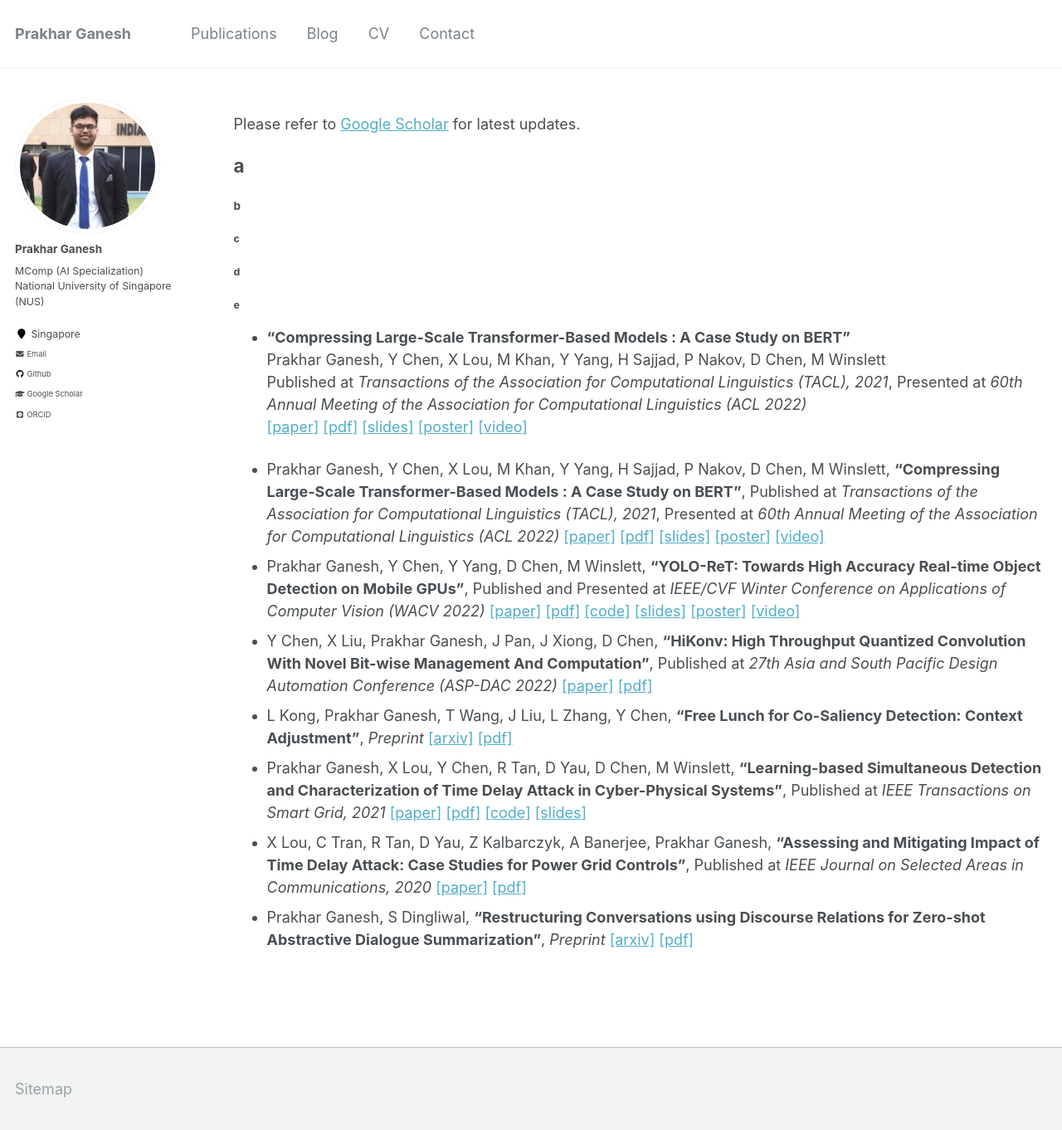
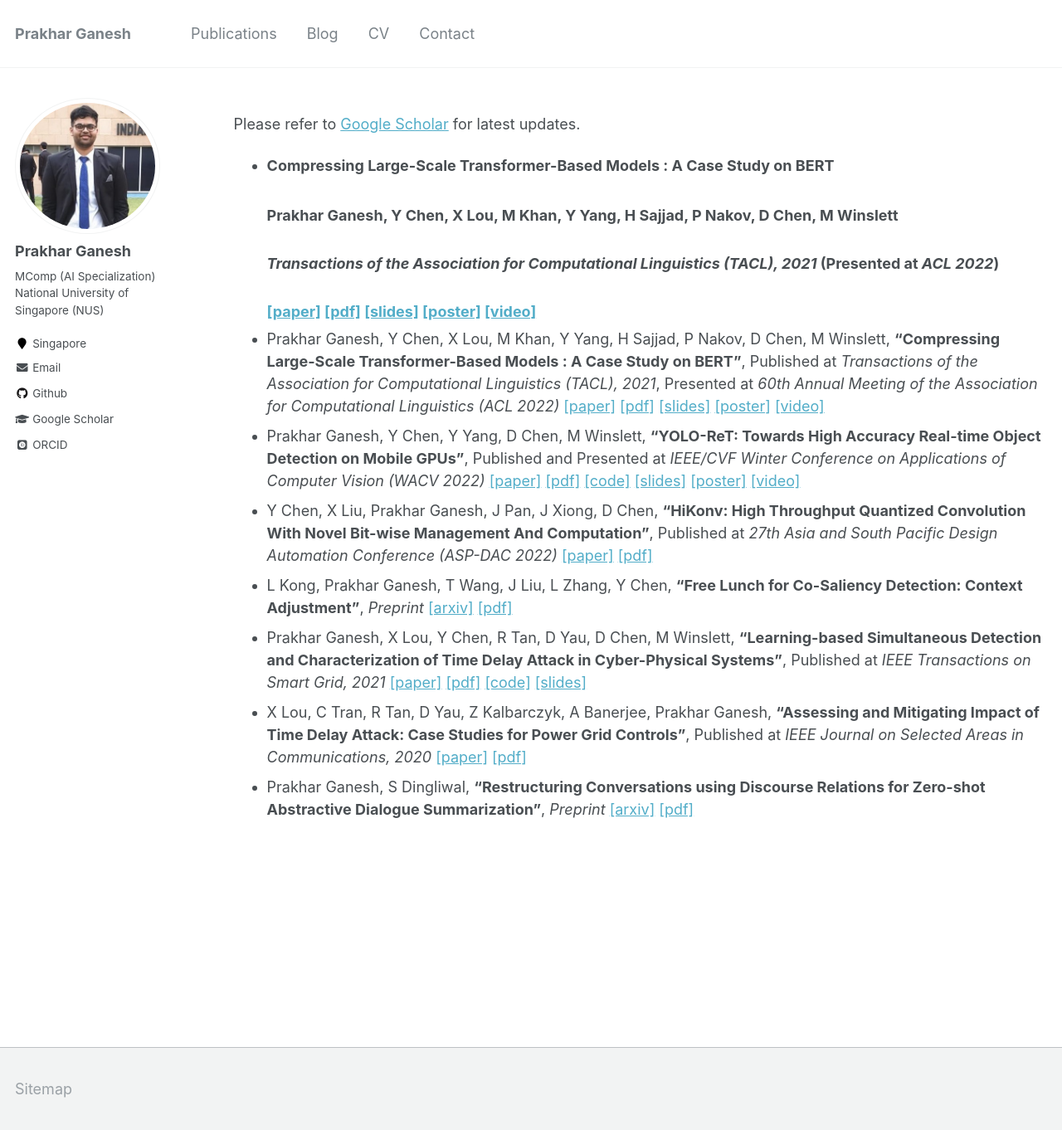
Before and after one commit to prakharg24/prakharg24.github.io, a Jekyll site: the page built from _pages/publications.md, in a window 1280 px wide and 1362 px high. Shown: the whole window at 83% size. Built offline with Jekyll 4.4.1, drawn with Linux system fonts in a browser that asks for light colours; some web fonts are replaced.

Commit message:
pub update

```diff
--- a/_pages/publications.md
+++ b/_pages/publications.md
@@ -7,22 +7,10 @@
 
 Please refer to [Google Scholar](https://scholar.google.co.in/citations?user=Xd5QJoEAAAAJ&hl=en&oi=ao){:target="_blank"} for latest updates.
 
-# a
-
-### b
-
-#### c
-
-##### d
-
-###### e
-
-<!-- <font size="3"> -->
-* **"Compressing Large-Scale Transformer-Based Models : A Case Study on BERT"**
-Prakhar Ganesh, Y Chen, X Lou, M Khan, Y Yang, H Sajjad, P Nakov, D Chen, M Winslett
-Published at _Transactions of the Association for Computational Linguistics (TACL), 2021_, Presented at _60th Annual Meeting of the Association for Computational Linguistics (ACL 2022)_
-[\[paper\]](https://direct.mit.edu/tacl/article/doi/10.1162/tacl_a_00413/107387/Compressing-Large-Scale-Transformer-Based-Models-A){:target="_blank"} [\[pdf\]](http://prakharg24.github.io/files/bert_compression.pdf){:target="_blank"} [\[slides\]](http://prakharg24.github.io/files/bert_compression_slides.pdf){:target="_blank"} [\[poster\]](http://prakharg24.github.io/files/bert_compression_poster.pdf){:target="_blank"} [\[video\]](https://drive.google.com/file/d/1FnrSMjpxDjSQZ85EQQZ4Cpqw33mi-riA/view?usp=sharing){:target="_blank"}
-<!-- </font> -->
+* **Compressing Large-Scale Transformer-Based Models : A Case Study on BERT**
+### Prakhar Ganesh, Y Chen, X Lou, M Khan, Y Yang, H Sajjad, P Nakov, D Chen, M Winslett
+### _Transactions of the Association for Computational Linguistics (TACL), 2021_ (Presented at _ACL 2022_)
+### [\[paper\]](https://direct.mit.edu/tacl/article/doi/10.1162/tacl_a_00413/107387/Compressing-Large-Scale-Transformer-Based-Models-A){:target="_blank"} [\[pdf\]](http://prakharg24.github.io/files/bert_compression.pdf){:target="_blank"} [\[slides\]](http://prakharg24.github.io/files/bert_compression_slides.pdf){:target="_blank"} [\[poster\]](http://prakharg24.github.io/files/bert_compression_poster.pdf){:target="_blank"} [\[video\]](https://drive.google.com/file/d/1FnrSMjpxDjSQZ85EQQZ4Cpqw33mi-riA/view?usp=sharing){:target="_blank"}
 
 * Prakhar Ganesh, Y Chen, X Lou, M Khan, Y Yang, H Sajjad, P Nakov, D Chen, M Winslett, **"Compressing Large-Scale Transformer-Based Models : A Case Study on BERT"**, Published at _Transactions of the Association for Computational Linguistics (TACL), 2021_, Presented at _60th Annual Meeting of the Association for Computational Linguistics (ACL 2022)_
   [\[paper\]](https://direct.mit.edu/tacl/article/doi/10.1162/tacl_a_00413/107387/Compressing-Large-Scale-Transformer-Based-Models-A){:target="_blank"} [\[pdf\]](http://prakharg24.github.io/files/bert_compression.pdf){:target="_blank"} [\[slides\]](http://prakharg24.github.io/files/bert_compression_slides.pdf){:target="_blank"} [\[poster\]](http://prakharg24.github.io/files/bert_compression_poster.pdf){:target="_blank"} [\[video\]](https://drive.google.com/file/d/1FnrSMjpxDjSQZ85EQQZ4Cpqw33mi-riA/view?usp=sharing){:target="_blank"}
--- a/_sass/_variables.scss
+++ b/_sass/_variables.scss
@@ -33,14 +33,14 @@
 $caption-font-family        : $serif;
 
 /* type scale */
-// $type-size-1                : 2.441em;  // ~39.056px
-$type-size-1                : 1.953em;  // ~31.248px
-$type-size-2                : 1.563em;  // ~25.008px
-$type-size-3                : 1.25em;   // ~20px
-$type-size-4                : 1em;      // ~16px
-$type-size-5                : 0.75em;   // ~12px
-$type-size-6                : 0.6875em; // ~11px
-$type-size-7                : 0.625em;  // ~10px
+$type-size-1                : 2.441em;  // ~39.056px
+$type-size-2                : 1.953em;  // ~31.248px
+$type-size-3                : 1.563em;  // ~25.008px
+$type-size-4                : 1.25em;   // ~20px
+$type-size-5                : 1em;      // ~16px
+$type-size-6                : 0.75em;   // ~12px
+$type-size-7                : 0.6875em; // ~11px
+$type-size-8                : 0.625em;  // ~10px
 
 
 /*
```
